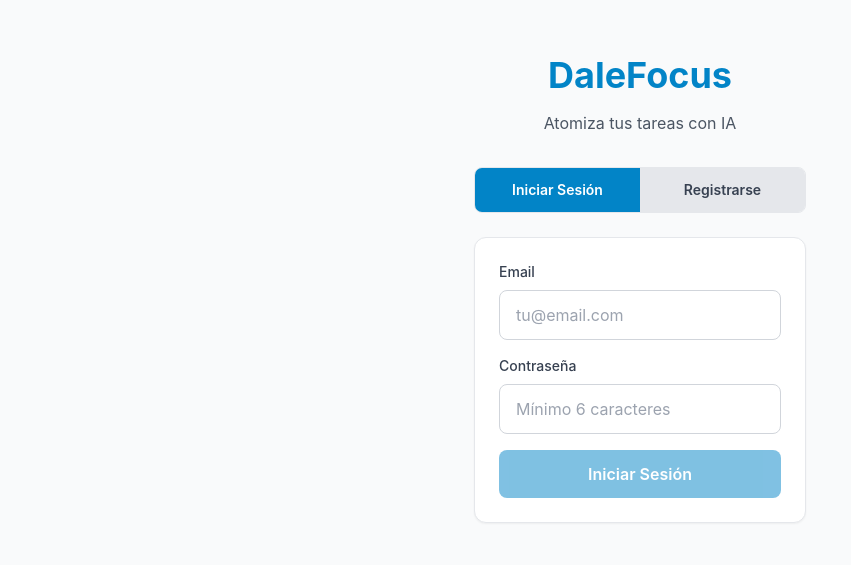
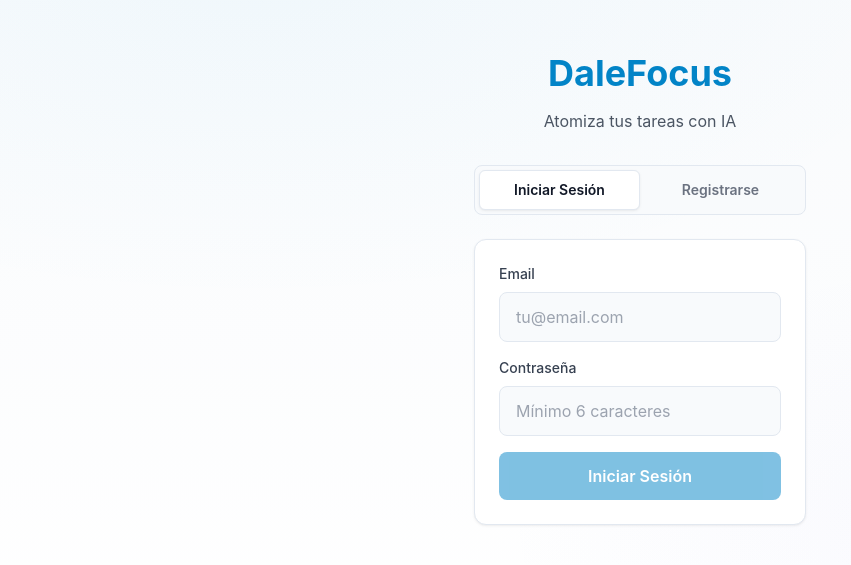
Before and after one commit to sebasgc0399/DaleFocus, a React (Vite) app in the folder frontend/: page / in a window 1280 px wide. Shown: the part 111-676 px from the top of the page, without its empty margins (0-851 px from the left). Built offline with nearby package versions, Linux system fonts and the light colour scheme; no server answers.

Commit message:
feat: implement settings page and segmented tabs component, enhance navigation and design system

```diff
--- a/frontend/src/App.jsx
+++ b/frontend/src/App.jsx
@@ -17,13 +17,14 @@ import TaskInput from './components/TaskInput';
 import StepList from './components/StepList';
 import PomodoroTimer from './components/PomodoroTimer';
 import Dashboard from './components/Dashboard';
+import Settings from './components/Settings';
 import RewardPopup from './components/RewardPopup';
 import Login from './components/Login';
 import { Button } from './components/ui/Button';
 
 function App() {
   const { user, userProfile, loading: authLoading, logout } = useAuth();
-  const { currentScreen, rewardMessage, setCurrentScreen, resetApp } = useApp();
+  const { currentScreen, rewardMessage, setCurrentScreen, resetApp, goBack, canGoBack } = useApp();
   const [isUserMenuOpen, setIsUserMenuOpen] = useState(false);
   const userMenuRef = useRef(null);
 
@@ -36,6 +37,11 @@ function App() {
 
   const handleNavigateNewTask = () => {
     setCurrentScreen('checkin');
+    setIsUserMenuOpen(false);
+  };
+
+  const handleNavigateSettings = () => {
+    setCurrentScreen('settings');
     setIsUserMenuOpen(false);
   };
 
@@ -76,7 +82,7 @@ function App() {
   // Pantalla de carga mientras se verifica autenticacion
   if (authLoading) {
     return (
-      <div className="flex items-center justify-center min-h-screen">
+      <div className="flex items-center justify-center min-h-screen bg-app">
         <p className="text-lg text-gray-500">Cargando...</p>
       </div>
     );
@@ -84,7 +90,7 @@ function App() {
 
   if (!user) {
     return (
-      <div className="flex items-center justify-center min-h-screen">
+      <div className="flex items-center justify-center min-h-screen bg-app">
         <div className="text-center">
           <h1 className="text-4xl font-bold text-primary-600 mb-4">DaleFocus</h1>
           <p className="text-gray-600 mb-8">Atomiza tus tareas con IA</p>
@@ -107,17 +113,44 @@ function App() {
         return <PomodoroTimer />;
       case 'dashboard':
         return <Dashboard />;
+      case 'settings':
+        return <Settings />;
       default:
         return <BarrierCheckIn />;
     }
   };
 
   return (
-    <div className="min-h-screen bg-gray-50">
+    <div className="min-h-screen bg-app">
       {/* Header */}
-      <header className="bg-white shadow-sm border-b border-gray-200">
+      <header className="bg-surface-0 shadow-sm border-b border-subtle">
         <div className="max-w-4xl mx-auto px-4 py-3 flex items-center justify-between">
-          <h1 className="text-xl font-bold text-primary-600">DaleFocus</h1>
+          <div className="flex items-center gap-2">
+            {canGoBack && currentScreen !== 'pomodoro' && (
+              <button
+                type="button"
+                onClick={goBack}
+                aria-label="Regresar"
+                className="p-2 rounded-lg text-gray-500 hover:text-gray-700 hover:bg-gray-100 transition-colors duration-200"
+              >
+                <svg
+                  width="20"
+                  height="20"
+                  viewBox="0 0 24 24"
+                  fill="none"
+                  stroke="currentColor"
+                  strokeWidth="2"
+                  strokeLinecap="round"
+                  strokeLinejoin="round"
+                  aria-hidden="true"
+                >
+                  <path d="M19 12H5" />
+                  <path d="M12 19l-7-7 7-7" />
+                </svg>
+              </button>
+            )}
+            <h1 className="text-xl font-bold text-primary-600">DaleFocus</h1>
+          </div>
           <div className="flex items-center gap-3">
             {currentScreen !== 'dashboard' ? (
               <Button variant="ghost" size="sm" onClick={handleNavigateDashboard}>
@@ -139,14 +172,19 @@ function App() {
               </button>
 
               {isUserMenuOpen && (
-                <div className="absolute right-0 mt-2 w-48 bg-white border border-gray-200 rounded-lg shadow-lg z-10">
-                  <div className="px-3 py-2 text-xs text-gray-500 border-b border-gray-100 truncate">
-                    {userLabel}
-                  </div>
+                <div className="absolute right-0 mt-2 w-48 bg-surface-0 border border-subtle rounded-lg shadow-elevation-2 z-10">
+                  <button
+                    type="button"
+                    onClick={handleNavigateSettings}
+                    className="w-full text-left px-3 py-2 text-sm text-gray-700 hover:bg-gray-100 transition-colors duration-200 rounded-t-lg"
+                  >
+                    Configuraciones
+                  </button>
+                  <div className="border-t border-subtle" />
                   <button
                     type="button"
                     onClick={handleLogout}
-                    className="w-full text-left px-3 py-2 text-sm text-danger-600 hover:bg-danger-50 transition-colors"
+                    className="w-full text-left px-3 py-2 text-sm text-danger-600 hover:bg-danger-50 transition-colors duration-200 rounded-b-lg"
                   >
                     Cerrar sesión
                   </button>
--- a/frontend/src/components/Login.jsx
+++ b/frontend/src/components/Login.jsx
@@ -4,8 +4,14 @@ import { parseAuthError } from '../utils/authErrors';
 import { Button } from './ui/Button';
 import { Input } from './ui/Input';
 import { Card } from './ui/Card';
+import { SegmentedTabs } from './ui/SegmentedTabs';
 
 const EMAIL_REGEX = /^[^\s@]+@[^\s@]+\.[^\s@]+$/;
+
+const LOGIN_TABS = [
+  { id: 'login', label: 'Iniciar Sesión' },
+  { id: 'register', label: 'Registrarse' },
+];
 
 function Login({ onSuccess }) {
   const [isLogin, setIsLogin] = useState(true);
@@ -69,31 +75,14 @@ function Login({ onSuccess }) {
   return (
     <div className="max-w-md mx-auto">
       {/* Tabs */}
-      <div className="flex mb-6 rounded-lg overflow-hidden border border-gray-200">
-        <button
-          type="button"
+      <div className="mb-6">
+        <SegmentedTabs
+          tabs={LOGIN_TABS}
+          activeTab={isLogin ? 'login' : 'register'}
+          onChange={(tabId) => switchTab(tabId === 'login')}
           disabled={isLoading}
-          onClick={() => switchTab(true)}
-          className={`flex-1 py-3 text-sm font-semibold transition-colors duration-200 disabled:opacity-50 disabled:cursor-not-allowed ${
-            isLogin
-              ? 'bg-primary-600 text-white'
-              : 'bg-gray-200 text-gray-700 hover:bg-gray-300'
-          }`}
-        >
-          Iniciar Sesión
-        </button>
-        <button
-          type="button"
-          disabled={isLoading}
-          onClick={() => switchTab(false)}
-          className={`flex-1 py-3 text-sm font-semibold transition-colors duration-200 disabled:opacity-50 disabled:cursor-not-allowed ${
-            !isLogin
-              ? 'bg-primary-600 text-white'
-              : 'bg-gray-200 text-gray-700 hover:bg-gray-300'
-          }`}
-        >
-          Registrarse
-        </button>
+          ariaLabel="Modo de autenticación"
+        />
       </div>
 
       {/* Form */}
--- a/frontend/src/components/PomodoroTimer.jsx
+++ b/frontend/src/components/PomodoroTimer.jsx
@@ -21,7 +21,7 @@ import { Button } from './ui/Button';
 import { Badge } from './ui/Badge';
 
 function PomodoroTimer() {
-  const { activeStep, currentTask, setCurrentScreen, setRewardMessage } = useApp();
+  const { activeStep, currentTask, setCurrentScreen, setRewardMessage, replaceScreen } = useApp();
 
   // Configuracion del pomodoro (puede venir del perfil del usuario)
   const config = DEFAULT_POMODORO_CONFIG;
@@ -130,7 +130,7 @@ function PomodoroTimer() {
       }
     }
 
-    setCurrentScreen('steps');
+    replaceScreen('steps');
   };
 
   /**
--- /dev/null
+++ b/frontend/src/components/Settings.jsx
@@ -0,0 +1,49 @@
+import { useApp } from '../contexts/AppContext';
+import { Button } from './ui/Button';
+
+function Settings() {
+  const { goBack, canGoBack } = useApp();
+
+  return (
+    <div className="max-w-lg mx-auto">
+      <div className="mb-8">
+        {canGoBack && (
+          <Button
+            variant="ghost"
+            size="sm"
+            onClick={goBack}
+            className="mb-4 -ml-2"
+            aria-label="Regresar a la pantalla anterior"
+          >
+            <svg
+              xmlns="http://www.w3.org/2000/svg"
+              width="16"
+              height="16"
+              viewBox="0 0 24 24"
+              fill="none"
+              stroke="currentColor"
+              strokeWidth="2"
+              strokeLinecap="round"
+              strokeLinejoin="round"
+              className="mr-2"
+              aria-hidden="true"
+            >
+              <path d="M19 12H5" />
+              <path d="M12 19l-7-7 7-7" />
+            </svg>
+            Regresar
+          </Button>
+        )}
+        <h2 className="text-2xl font-bold text-gray-800">Configuraciones</h2>
+        <p className="text-gray-500 mt-1">Personaliza tu experiencia en DaleFocus</p>
+      </div>
+
+      <div className="text-center py-12 text-gray-400">
+        <span className="text-4xl block mb-4">&#9881;</span>
+        <p className="text-sm">Proximamente: personalidad del coach, duracion de pomodoros y mas.</p>
+      </div>
+    </div>
+  );
+}
+
+export default Settings;
--- /dev/null
+++ b/frontend/src/components/ui/SegmentedTabs.jsx
@@ -0,0 +1,67 @@
+function SegmentedTabs({
+  tabs,
+  activeTab,
+  onChange,
+  disabled = false,
+  ariaLabel = 'Selector de pestañas',
+}) {
+  const activeIndex = tabs.findIndex((t) => t.id === activeTab);
+
+  return (
+    <div
+      role="tablist"
+      aria-label={ariaLabel}
+      className="relative flex bg-surface-1 rounded-lg border border-subtle p-1"
+    >
+      {/* Thumb animado */}
+      <div
+        className="absolute top-1 bottom-1 bg-surface-0 border border-subtle rounded-md shadow-elevation-1 transition-transform duration-200 ease-out"
+        style={{
+          width: `calc((100% - 0.5rem) / ${tabs.length})`,
+          transform: `translateX(calc(${activeIndex} * 100%))`,
+        }}
+        aria-hidden="true"
+      />
+
+      {tabs.map((tab) => {
+        const isActive = tab.id === activeTab;
+        return (
+          <button
+            key={tab.id}
+            role="tab"
+            type="button"
+            aria-selected={isActive}
+            tabIndex={isActive ? 0 : -1}
+            disabled={disabled}
+            onClick={() => onChange(tab.id)}
+            onKeyDown={(e) => {
+              const currentIdx = tabs.findIndex((t) => t.id === tab.id);
+              let nextIdx = -1;
+              if (e.key === 'ArrowRight') {
+                nextIdx = (currentIdx + 1) % tabs.length;
+              } else if (e.key === 'ArrowLeft') {
+                nextIdx = (currentIdx - 1 + tabs.length) % tabs.length;
+              } else if (e.key === 'Home') {
+                nextIdx = 0;
+              } else if (e.key === 'End') {
+                nextIdx = tabs.length - 1;
+              }
+              if (nextIdx >= 0) {
+                e.preventDefault();
+                onChange(tabs[nextIdx].id);
+              }
+            }}
+            className={`relative z-10 flex-1 py-2.5 text-sm font-semibold rounded-md transition-colors duration-200 ease-out
+              disabled:opacity-50 disabled:cursor-not-allowed
+              ${isActive ? 'text-gray-900' : 'text-gray-500 hover:text-gray-700'}
+              focus-visible:outline-2 focus-visible:outline-primary-500 focus-visible:outline-offset-2`}
+          >
+            {tab.label}
+          </button>
+        );
+      })}
+    </div>
+  );
+}
+
+export { SegmentedTabs };
--- a/frontend/src/index.css
+++ b/frontend/src/index.css
@@ -3,6 +3,17 @@
 @tailwind base;
 @tailwind components;
 @tailwind utilities;
+
+/* ==============================
+   Design System v1 — Calm Premium Tokens
+   ============================== */
+:root {
+  --df-surface-0: 255 255 255;
+  --df-surface-1: 248 250 252;
+  --df-border-subtle: 226 232 240;
+  --df-bg-tint-1: rgba(14, 165, 233, 0.04);
+  --df-bg-tint-2: rgba(99, 102, 241, 0.03);
+}
 
 /* Estilos base personalizados */
 @layer base {
@@ -19,29 +30,30 @@
   /* === BUTTONS === */
   .btn-base {
     @apply inline-flex items-center justify-center rounded-lg font-semibold
-           transition-colors duration-200
-           focus:outline-none focus:ring-2 focus:ring-offset-2
+           transition-colors duration-200 ease-out
+           focus:outline-2 focus:outline-primary-500 focus:outline-offset-2
+           focus:shadow-[0_0_0_4px_rgba(14,165,233,0.15)]
            disabled:opacity-50 disabled:cursor-not-allowed;
   }
 
   .btn-primary {
     @apply btn-base bg-primary-600 text-white px-6 py-3
-           hover:bg-primary-700 focus:ring-primary-500;
+           hover:bg-primary-700;
   }
 
   .btn-secondary {
-    @apply btn-base bg-gray-200 text-gray-700 px-6 py-3
-           hover:bg-gray-300 focus:ring-gray-400;
+    @apply btn-base bg-surface-0 text-gray-700 border border-subtle px-6 py-3
+           hover:bg-gray-100;
   }
 
   .btn-ghost {
     @apply btn-base bg-transparent text-primary-700 px-6 py-3
-           hover:bg-primary-50 focus:ring-primary-500;
+           hover:bg-primary-50;
   }
 
   .btn-danger {
     @apply btn-base bg-danger-600 text-white px-6 py-3
-           hover:bg-danger-700 focus:ring-danger-500;
+           hover:bg-danger-700;
   }
 
   .btn-sm {
@@ -54,9 +66,10 @@
 
   /* === INPUTS === */
   .input-base {
-    @apply w-full px-4 py-3 border border-gray-300 rounded-lg
-           bg-white text-gray-900 outline-none transition-colors
-           focus:ring-2 focus:ring-primary-500 focus:border-primary-500
+    @apply w-full px-4 py-3 border border-subtle rounded-lg
+           bg-surface-1 text-gray-900 transition-colors duration-200 ease-out
+           focus:outline-2 focus:outline-primary-500 focus:outline-offset-2
+           focus:border-primary-500 focus:shadow-[0_0_0_4px_rgba(14,165,233,0.15)]
            disabled:opacity-50 disabled:bg-gray-50 disabled:cursor-not-allowed;
   }
 
@@ -70,7 +83,7 @@
 
   /* === CARDS === */
   .card {
-    @apply bg-white rounded-xl shadow-sm border border-gray-200 p-6;
+    @apply bg-surface-0 rounded-xl shadow-elevation-1 border border-subtle p-6;
   }
 
   .card-sm {
@@ -90,7 +103,7 @@
   }
 
   .card-interactive {
-    @apply hover:shadow-md hover:scale-[1.02] transition-all duration-200 cursor-pointer;
+    @apply hover:shadow-elevation-2 hover:scale-[1.01] transition-all duration-200 ease-out cursor-pointer;
   }
 
   /* === BADGES === */
@@ -122,4 +135,29 @@
   .alert-error {
     @apply bg-danger-50 border border-danger-200 text-danger-700 rounded-lg p-3;
   }
+
+  /* === DS v1 — Calm Premium === */
+  .bg-app {
+    background:
+      radial-gradient(ellipse 80% 60% at 20% 10%, var(--df-bg-tint-1), transparent 70%),
+      radial-gradient(ellipse 60% 50% at 80% 80%, var(--df-bg-tint-2), transparent 70%),
+      linear-gradient(180deg, rgb(var(--df-surface-1)), rgb(var(--df-surface-0)));
+  }
+
+  .ring-soft {
+    @apply outline-2 outline-primary-500 outline-offset-2;
+    box-shadow: 0 0 0 4px rgba(14, 165, 233, 0.15);
+  }
 }
+
+/* === DS v1 — Reduced Motion === */
+@media (prefers-reduced-motion: reduce) {
+  *,
+  *::before,
+  *::after {
+    animation-duration: 0.01ms !important;
+    animation-iteration-count: 1 !important;
+    transition-duration: 0.01ms !important;
+    scroll-behavior: auto !important;
+  }
+}
--- a/frontend/tailwind.config.js
+++ b/frontend/tailwind.config.js
@@ -52,12 +52,29 @@ export default {
           600: '#dc2626',
           700: '#b91c1c',
         },
+        // DS v1 — Calm Premium surfaces
+        surface: {
+          0: 'rgb(var(--df-surface-0) / <alpha-value>)',
+          1: 'rgb(var(--df-surface-1) / <alpha-value>)',
+        },
       },
       fontFamily: {
         sans: ['Inter', 'system-ui', 'sans-serif'],
       },
+      borderColor: {
+        subtle: 'rgb(var(--df-border-subtle) / <alpha-value>)',
+      },
       boxShadow: {
         soft: '0 2px 8px -2px rgba(0,0,0,0.08)',
+        'elevation-1': '0 1px 3px 0 rgba(0,0,0,0.06), 0 1px 2px -1px rgba(0,0,0,0.06)',
+        'elevation-2': '0 4px 12px -2px rgba(0,0,0,0.08), 0 2px 6px -2px rgba(0,0,0,0.04)',
+      },
+      transitionDuration: {
+        250: '250ms',
+        320: '320ms',
+      },
+      transitionTimingFunction: {
+        out: 'ease-out',
       },
     },
   },
```
Also changed, not shown: frontend/src/contexts/AppContext.jsx (+25 -1 lines), 1 other file (tests, documents, lock files or other folders).
